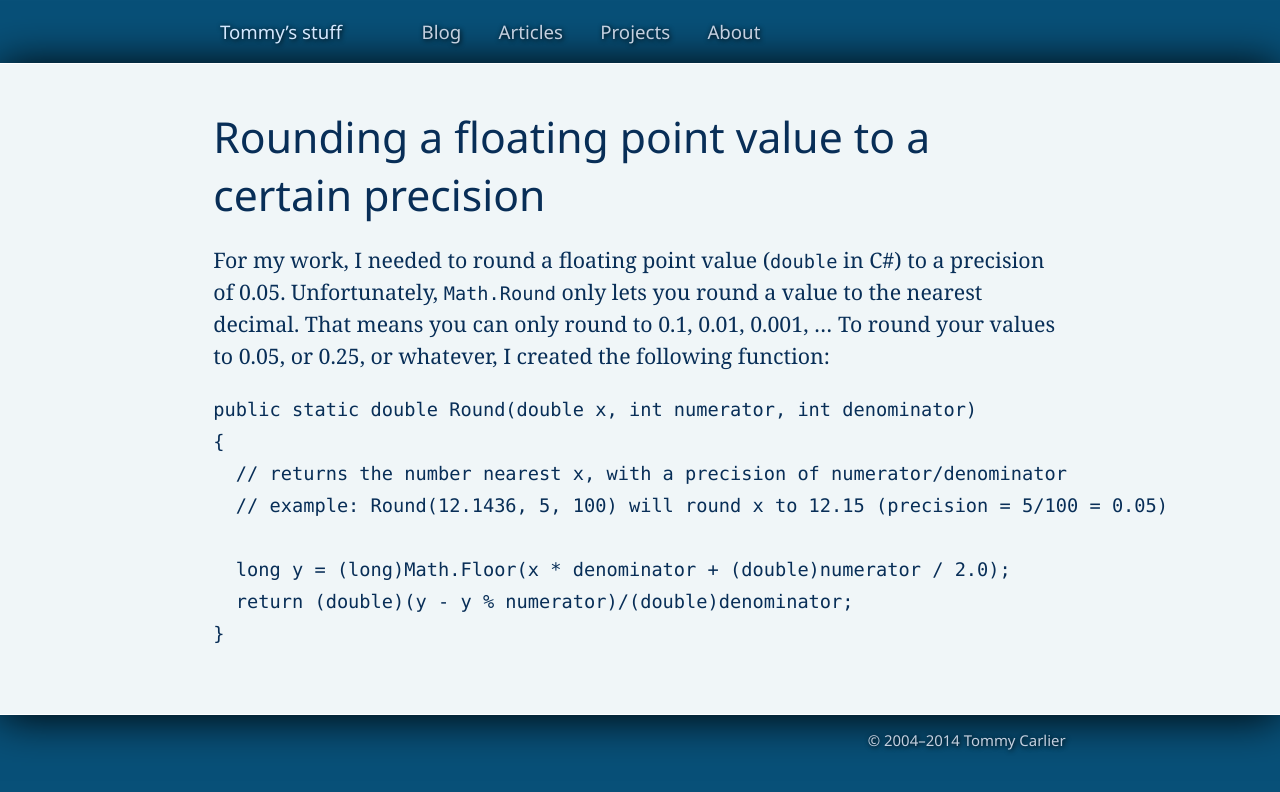
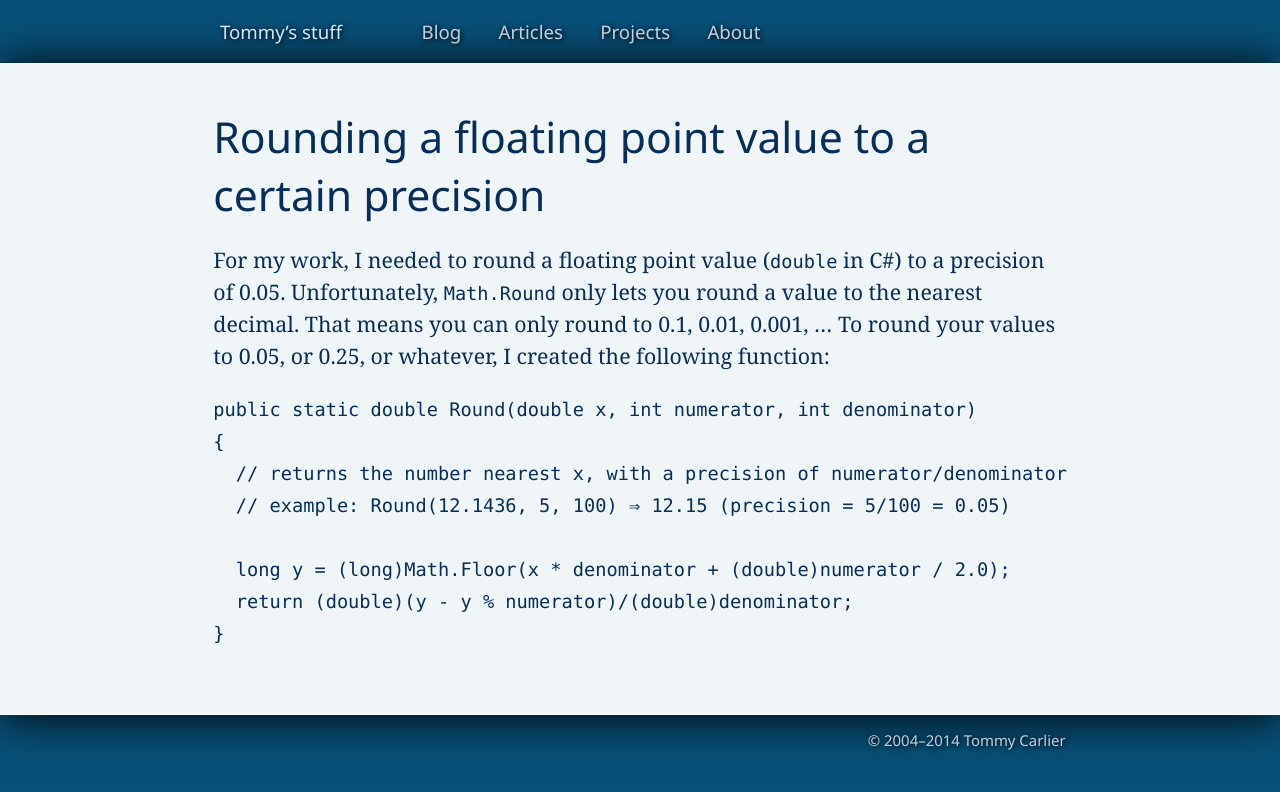
Before and after one commit to tommy-carlier/www.tcx.be, a Jekyll site: the page built from _posts/2004-10-20-rounding-fp-to-precision.md, in a window 1280 px wide. Shown: the top 792 px of the page. Built offline with Jekyll 4.4.1, drawn with Linux system fonts in a browser that asks for light colours.

Commit message:
Make comment shorter

```diff
--- a/_posts/2004-10-20-rounding-fp-to-precision.md
+++ b/_posts/2004-10-20-rounding-fp-to-precision.md
@@ -9,7 +9,7 @@ For my work, I needed to round a floating point value (`double` in C#) to a prec
 public static double Round(double x, int numerator, int denominator)
 {
   // returns the number nearest x, with a precision of numerator/denominator
-  // example: Round(12.1436, 5, 100) will round x to 12.15 (precision = 5/100 = 0.05)
+  // example: Round(12.1436, 5, 100) ⇒ 12.15 (precision = 5/100 = 0.05)
 
   long y = (long)Math.Floor(x * denominator + (double)numerator / 2.0);
   return (double)(y - y % numerator)/(double)denominator;
```
